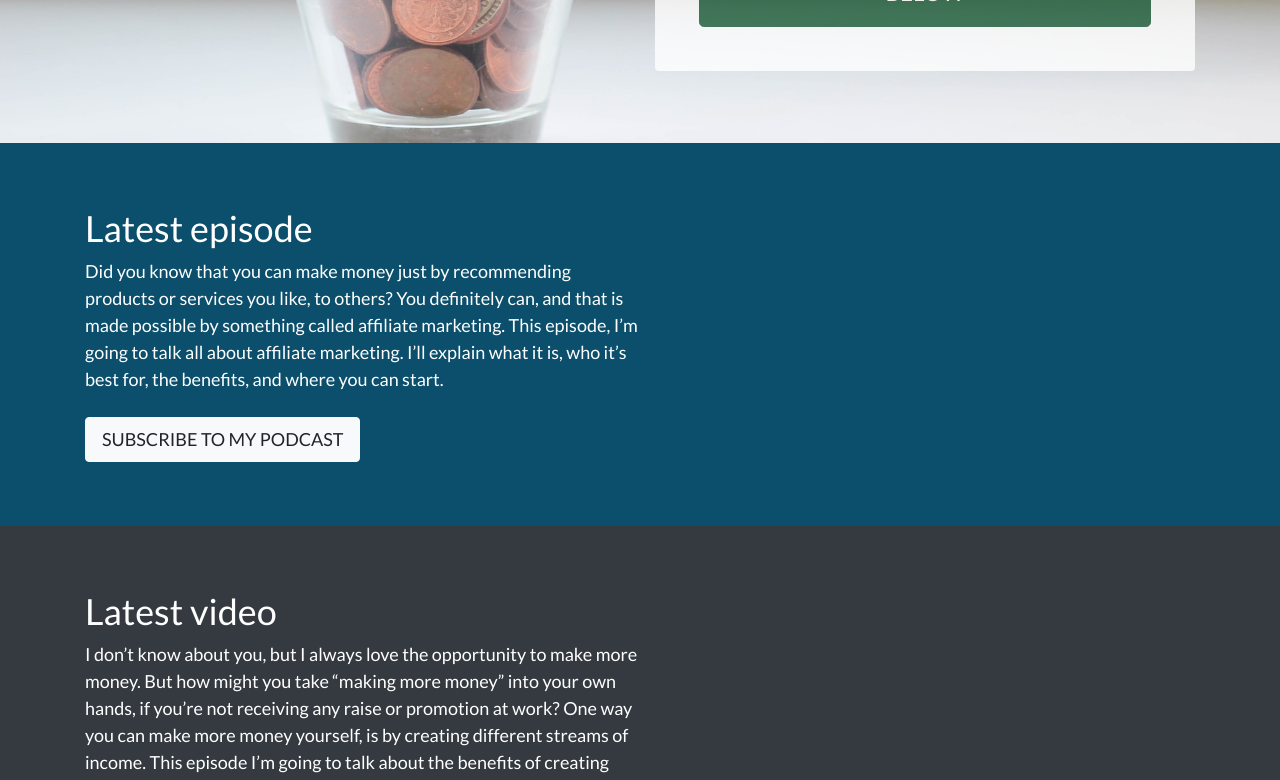
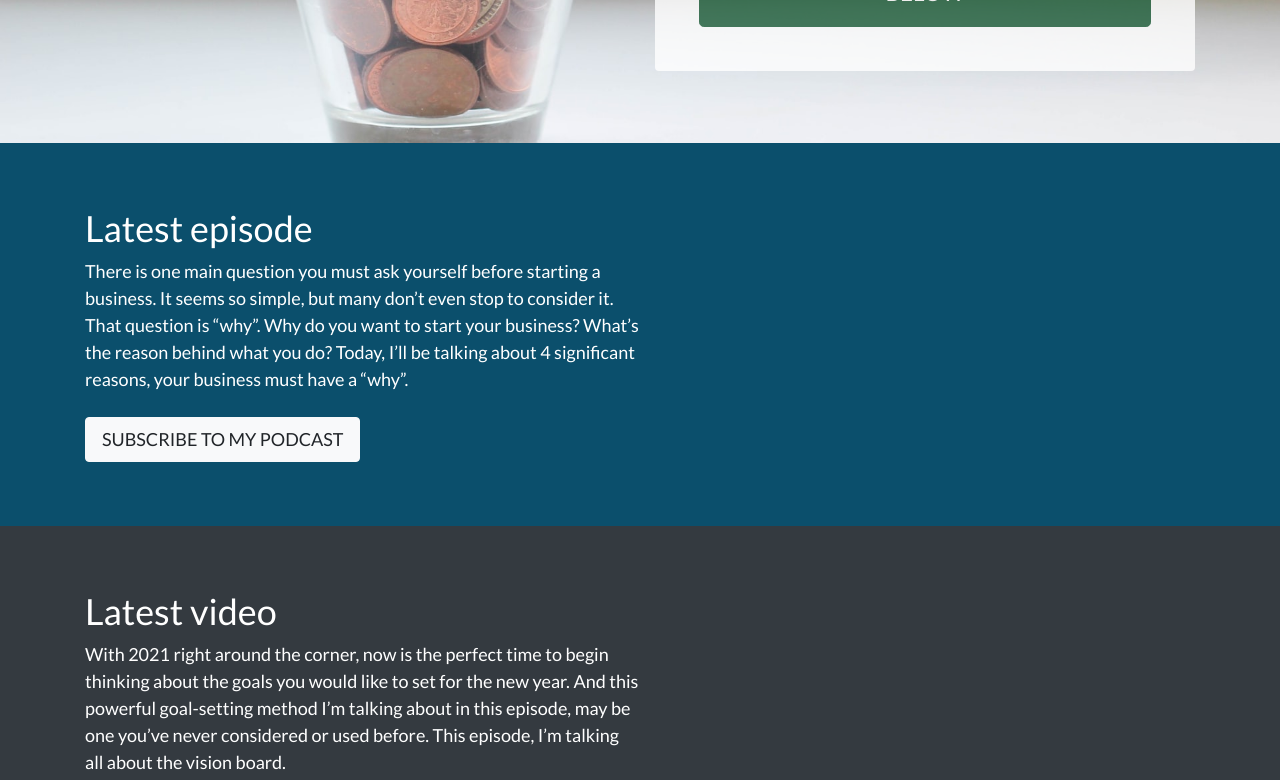
Before and after one commit to tslevy/mm4t-site, a Jekyll site: the page built from index.md, in a window 1280 px wide and 1400 px high, scrolled down 728 px. Shown: the top 780 px of the window. Built offline with Jekyll 4.4.1, drawn with Linux system fonts in a browser that asks for light colours; some of the changed text lies outside the part shown.

Commit message:
updated ep 33 and yt 27 desc

```diff
--- a/index.md
+++ b/index.md
@@ -7,9 +7,9 @@ card-title: Money Moves for Teens Podcast
 card-body: I’m Talia, and I created this podcast because I think kids my age don’t get a good enough education on how to manage money. This is something we should be learning and talking about now so we’ll be better prepared for the future.
 card-button: Check out my latest episode below
 
-podcast-description: "Did you know that you can make money just by recommending products or services you like, to others? You definitely can, and that is made possible by something called affiliate marketing. This episode, I’m going to talk all about affiliate marketing. I’ll explain what it is, who it’s best for, the benefits, and where you can start."
+podcast-description: "There is one main question you must ask yourself before starting a business. It seems so simple, but many don’t even stop to consider it. That question is “why”. Why do you want to start your business? What’s the reason behind what you do? Today, I’ll be talking about 4 significant reasons, your business must have a “why”."
 
-youtube-description: "I don’t know about you, but I always love the opportunity to make more money. But how might you take “making more money” into your own hands, if you’re not receiving any raise or promotion at work? One way you can make more money yourself, is by creating different streams of income. This episode I’m going to talk about the benefits of creating multiple streams of income, and some examples of how people may be doing this already."
+youtube-description: "With 2021 right around the corner, now is the perfect time to begin thinking about the goals you would like to set for the new year. And this powerful goal-setting method I’m talking about in this episode, may be one you’ve never considered or used before. This episode, I’m talking all about the vision board."
 
 who-heading: Who should listen
 
```
